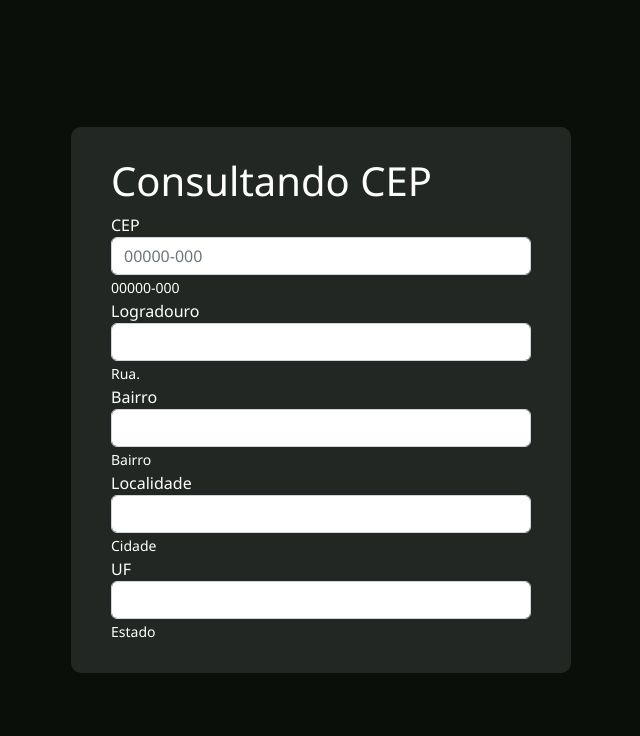
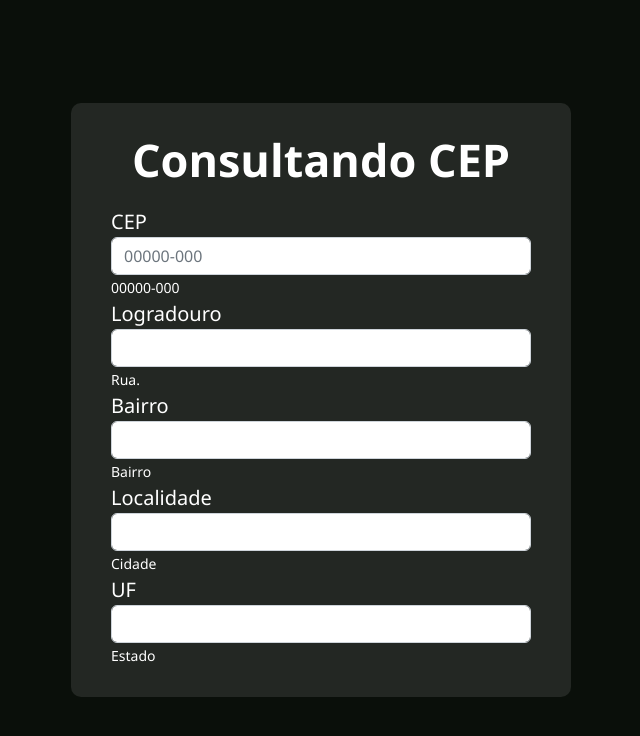
Before and after one commit to thiagopxavier/consulta-de-cep, a website built with Vite: page index.html in a window 1280 px wide. Shown: the whole page, without its empty margins (319-959 px from the left). Built offline with nearby package versions, Linux system fonts and the light colour scheme.

Commit message:
css update

```diff
--- a/src/style.css
+++ b/src/style.css
@@ -8,6 +8,12 @@ body {
   min-height: 100vh;
 }
 
+h1 {
+  font-size: 45px;
+  text-align: center;
+  font-weight: 600;
+  margin-bottom: 20px;
+}
 .container {
   background-color: rgba(255, 255, 255, 0.1);
   max-width: 500px;
@@ -20,3 +26,7 @@ input {
   border-radius: 5px;
   border: none;
 }
+
+label {
+  font-size: 20px;
+}
```
